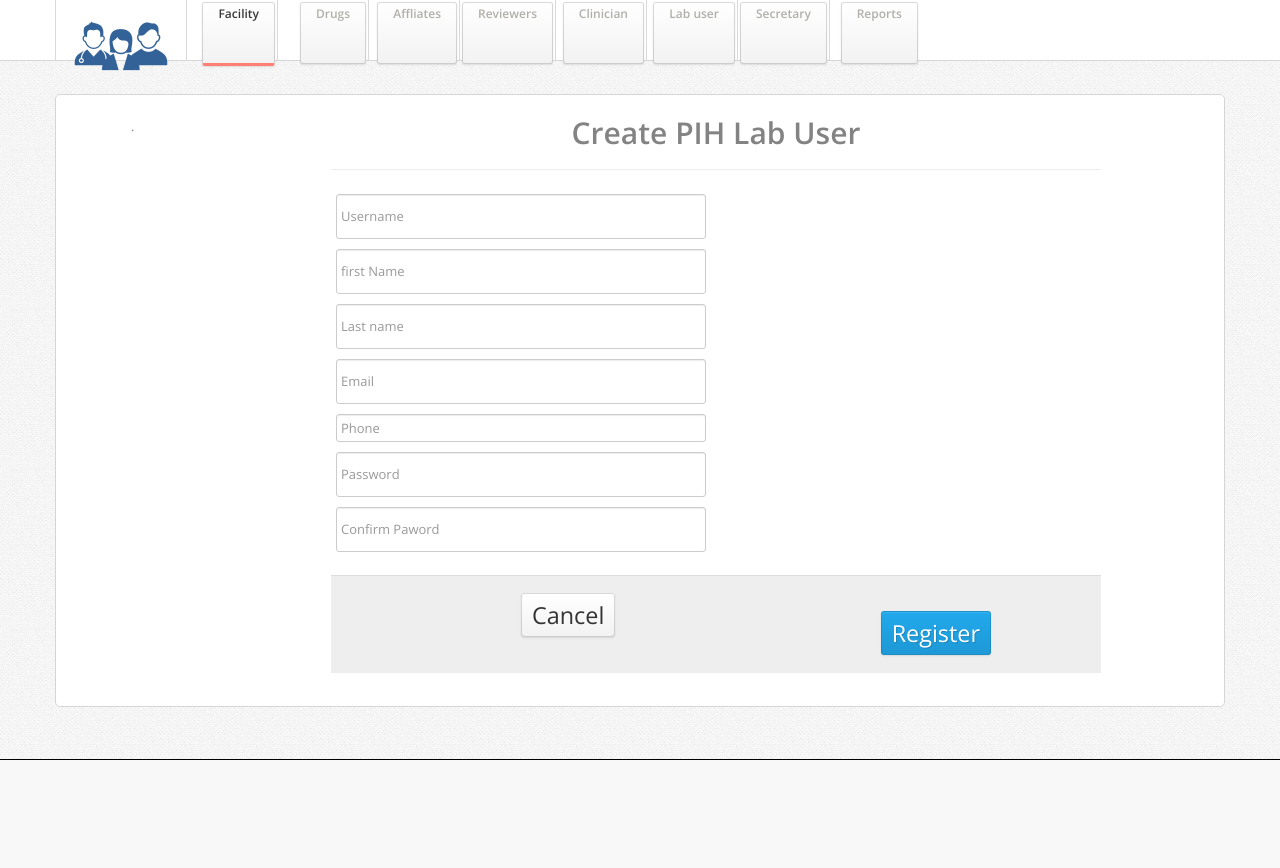
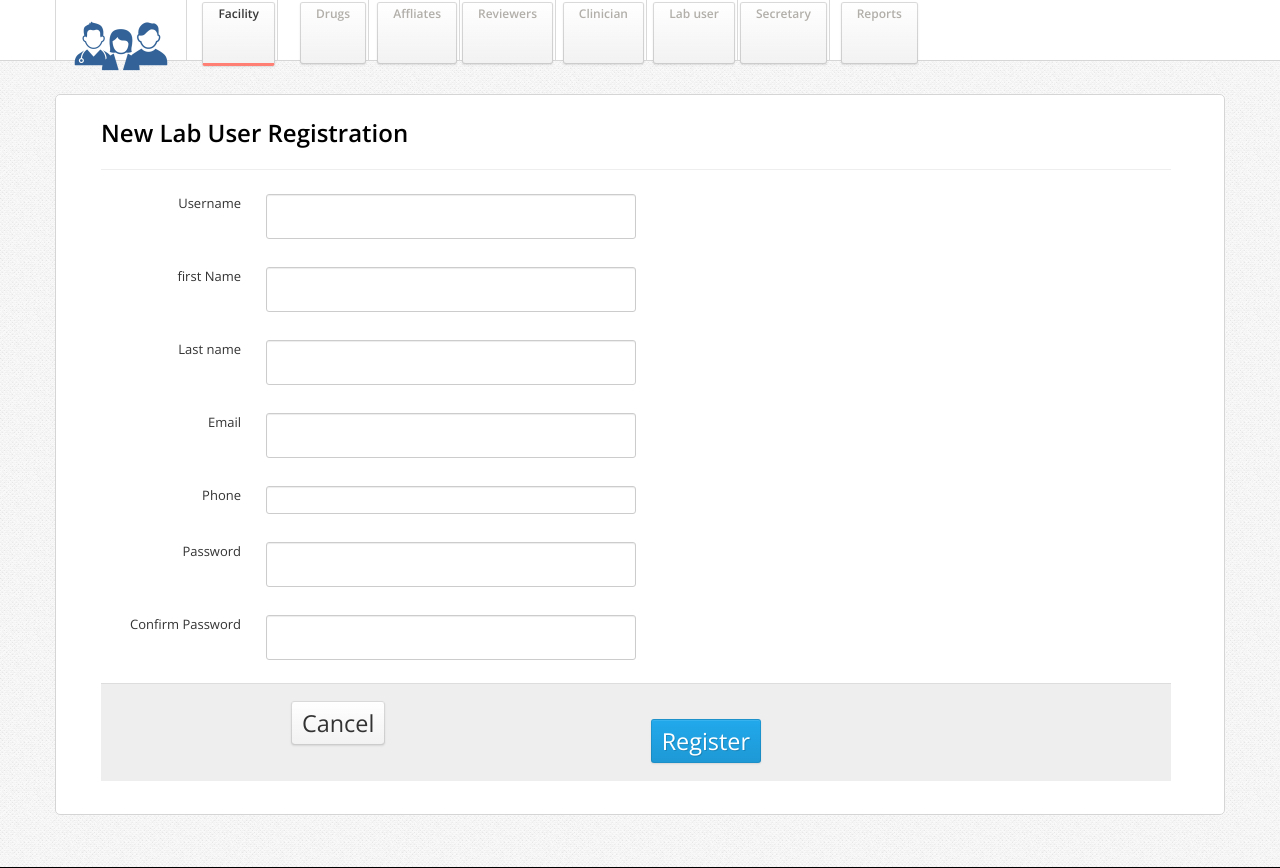
Before and after one commit to jgelbard/3rdlineart, a PHP site: page /3rdline_git/admin/dash.php?create_lab_user in a window 1280 px wide. Shown: the part 76-944 px from the top of the page. Before the commit the page ends 836 px from the top, so only its background shows below. Run offline with PHP 8.4, Linux system fonts and the light colour scheme; data that the repository does not hold is empty.

Commit message:
updated alot of things

```diff
--- a/admin/dash.php
+++ b/admin/dash.php
@@ -71,6 +71,7 @@ include ('../includes/head.php');
                       <?php
 
 include ('includes/delete_user.php');
+include ('includes/delete_facility_drug_affliates.php');
 include ('includes/insert_reviewer.php');
 include ('includes/insert_clinician.php');
 include ('includes/insert_lab_user.php');
@@ -78,7 +79,7 @@ include ('includes/insert_sec.php');
 include ('includes/insert_drug.php');
 include ('includes/insert_facility.php');
 include ('includes/insert_affliates.php');
-
+include ('includes/update_facility_drug_affliates.php');
 
 /* echo ' <div class="span11" style="border-bottom:3px solid #535469; margin:3px 0;">
        <h3>Manage Menu</h3>
@@ -120,9 +121,9 @@ if(isset($_GET['man_drugs'])){
 if(isset($_GET['create_drug'])){
  include ('includes/create_drug.php');
 }
-                if(isset($_GET['drug_edit'])){
-                                include ('includes/drug_edit.php');
-                }
+if(isset($_GET['drug_edit'])){
+include ('includes/drug_edit.php');
+}
 
 if(isset($_GET['man_affliates'])){
  include ('includes/man_affliates.php');
@@ -130,6 +131,11 @@ if(isset($_GET['man_affliates'])){
 if(isset($_GET['create_affliate'])){
  include ('includes/create_affliate.php');
 }
+
+if(isset($_GET['affliate_edit'])){
+ include ('includes/affliate_edit.php');
+}
+
 if(isset($_GET['clin'])){
  include ('includes/clinician.php');
 }
@@ -147,6 +153,9 @@ if(isset($_GET['rev'])){
 if(isset($_GET['create_clin'])){
  include ('includes/create_clin.php');
 }
+if(isset($_GET['clin_edit'])){
+ include ('includes/clinician_edit.php');
+}
 
 if(isset($_GET['create_sec'])){
  include ('includes/create_sec.php');
@@ -163,9 +172,6 @@ if(isset($_GET['reviewer'])){
 if(isset($_GET['rev_edit'])){
  include ('includes/reviewer_edit.php');
 }
-
-
-
 
 ?>
 
--- a/admin/includes/admin_facilities.php
+++ b/admin/includes/admin_facilities.php
@@ -36,7 +36,7 @@ $facility=mysqli_query( $bd,"SELECT * FROM facility");
                     <td> <p style="text-align:center"><strong>'.$facility_name.' </strong></p></td>
                     <td> <p style="text-align:center"><strong>'.$location.'</strong></p> </td>
                     <td class="td-actions"><a href="dash.php?facility_edit&id='.$facility_id.'"> Edit </i></a></td>
-                    <td class="td-actions"><a href="dash.php?facility_remove&id='.$facility_id.'" style="color:#f00"> Remove </i></a></td>
+                    <td class="td-actions"><a href="dash.php?remove_x&page=man_facility&id='.$facility_id.'" style="color:#f00" onclick ="return confirm (\'Are you sure you want to delete? You should know what you are doing.\')"> Remove </i></a></td>
                   </tr>
 
         ';
--- a/admin/includes/create_lab.php
+++ b/admin/includes/create_lab.php
@@ -1,27 +1,55 @@
-
-<div class="span2">
-    .
-</div>
+<h2 style="background-color:#fff; text-align:left; color:#000000">New Lab User Registration</h2>
+        <hr />
 
 
-        <div class="span8">
-            	<h1 style="text-align:center">Create PIH Lab User</h1>
-        <hr />
-
 <form id="edit-profile" class="form-horizontal" action="dash.php" method="post">
-
-
-                              <input type="text" class="span4" placeholder="Username" id="username"  name="username" style="margin:5px"><br />
-                              <input type="text" class="span4" placeholder="first Name" id="fname"   name="fname" style="margin:5px"><br />
-                              <input type="text" class="span4" placeholder="Last name" id="lname"   name="lname" style="margin:5px"><br />
-                              <input type="text" class="span4" placeholder="Email" id="email"  name="email" style="margin:5px"><br />
-                              <input type="tel" class="span4" placeholder="Phone" id="phone"   name="phone" style="margin:5px"><br />
-                              <input type="text" class="span4" placeholder="Password" id="firstname"   name="password" style="margin:5px"><br />
-                              <input type="text" class="span4" placeholder="Confirm Paword" id="firstname"  name="confirm_pswd" style="margin:5px"><br />
+<div class="control-group">
+				<label class="control-label" for="firstname">Username</label>
+				<div class="controls">
+                              <input type="text" class="span4" id="username"  name="username" style="margin:5px"><br />
+   	            </div>
+</div>
+<div class="control-group">
+				<label class="control-label" for="firstname">first Name</label>
+				<div class="controls">
+                              <input type="text" class="span4" id="fname"   name="fname" style="margin:5px"><br />
+                </div>
+</div>
+<div class="control-group">
+				<label class="control-label" for="firstname">Last name</label>
+				<div class="controls">
+                              <input type="text" class="span4" id="lname"   name="lname" style="margin:5px"><br />
+                </div>
+</div>
+<div class="control-group">
+				<label class="control-label" for="firstname">Email</label>
+				<div class="controls">
+                              <input type="text" class="span4" id="email"  name="email" style="margin:5px"><br />
+                </div>
+</div>
+<div class="control-group">
+				<label class="control-label" for="firstname">Phone</label>
+				<div class="controls">
+                              <input type="tel" class="span4" id="phone"   name="phone" style="margin:5px"><br />
+                 </div>
+</div>
+<div class="control-group">
+				<label class="control-label" for="firstname">Password</label>
+				<div class="controls">
+                              <input type="text" class="span4" id="firstname"   name="password" style="margin:5px"><br />
+                 </div>
+</div>
+<div class="control-group">
+				<label class="control-label" for="firstname">Confirm Password</label>
+				<div class="controls">
+                        <input type="text" class="span4" id="firstname"  name="confirm_pswd" style="margin:5px"><br />
+                 </div>
+</div>
 
 <div class="form-actions">
         <div class="span2">
-               <button class="btn" style="padding:10px; font-size:180%">Cancel</button>                                                                                                                                    </div>
+               <a href="dash.php?p" class="btn" style="padding:10px; font-size:180%">Cancel</a>
+        </div>
 
   <div class="span3">
 											<button type="submit" class="button btn btn-primary btn-large" style="padding:10px; font-size:180%" name="register_lab_user">Register</button>
@@ -30,4 +58,3 @@
 
 
 </form>
-    </div>
--- a/admin/includes/drug_edit.php
+++ b/admin/includes/drug_edit.php
@@ -12,8 +12,8 @@ $drugs=mysqli_query( $bd,"SELECT * FROM drugs where id =$drug_id");
 <h2 style="background-color:#fff; text-align:left; color:#000000">Edit Drug</h2>
         <hr />
 
-<form id="edit-profile" class="form-horizontal" action="dash.php" method="post">
-
+<form id="edit-profile" class="form-horizontal" action="dash.php?update" method="post">
+<input type="hidden" class="span3" id="id" name="id" value="<?php echo $drug_id; ?>" style="margin:5px" >
 <div class="control-group">
 			<label class="control-label" for="firstname">Regimen Line</label>
 			<div class="controls">
@@ -49,7 +49,7 @@ $drugs=mysqli_query( $bd,"SELECT * FROM drugs where id =$drug_id");
     </div>
 
     <div class="span2">
-                <button type="submit" class="button btn btn-primary btn-large" style="padding:10px; font-size:180%" name="register_drug">Register</button>
+                <button type="submit" class="button btn btn-primary btn-large" style="padding:10px; font-size:180%" name="update_drug">Register</button>
     </div>
 </div>
 </form>
--- a/admin/includes/facility_edit.php
+++ b/admin/includes/facility_edit.php
@@ -16,10 +16,11 @@ $facility=mysqli_query( $bd,"SELECT * FROM facility where id='$facility_id'");
         <hr />
 
 
-<form id="edit-profile" class="form-horizontal" action="dash.php" method="post">
+<form id="edit-profile" class="form-horizontal" action="dash.php?update" method="post">
 <div class="control-group">
 			<label class="control-label" for="firstname">Facility Name</label>
 			<div class="controls">
+                              <input type="hidden" class="span3" id="id" name="id" value="<?php echo $facility_id; ?>" style="margin:5px" >
                               <input type="text" class="span3" id="facilityName" name="facilityName" value="<?php echo $facility_name; ?>" style="margin:5px" >
 			</div>
 </div>
@@ -38,7 +39,7 @@ $facility=mysqli_query( $bd,"SELECT * FROM facility where id='$facility_id'");
 
 
 		<div class="span2">
-			<button type="submit" class="button btn btn-primary btn-large" style="padding:10px; font-size:180%" name="register_facility">Register</button>
+			<button type="submit" class="button btn btn-primary btn-large" style="padding:10px; font-size:180%" name="update_facility">Register</button>
  		</div>
 </div>
 
--- a/admin/includes/man_affliates.php
+++ b/admin/includes/man_affliates.php
@@ -31,7 +31,7 @@ $partner_org=mysqli_query( $bd,"SELECT * FROM partner_org");
                     <td> <p style="text-align:center"><strong> 3rdLPartner#0'.$partner_org_id.'</strong></p> </td>
                     <td> <p style="text-align:center"><strong>'.$partner_org_name.' </strong></p></td>
                     <td class="td-actions"><a href="dash.php?affliate_edit&id='.$partner_org_id.'"> Edit </i></a></td>
-                    <td class="td-actions"><a href="dash.php?affliate_remove&id='.$partner_org_id.'" style="color:#f00"> Remove </i></a></td>
+                    <td class="td-actions"><a href="dash.php?remove_x&page=man_affliates&id='.$partner_org_id.'" style="color:#f00" onclick ="return confirm (\'Are you sure you want to delete?\')"> Remove </i></a></td>
                   </tr>
 
         ';
--- a/admin/includes/man_drugs.php
+++ b/admin/includes/man_drugs.php
@@ -35,7 +35,7 @@ $drugs=mysqli_query( $bd,"SELECT * FROM drugs");
                     <td> <p style="text-align:center"><strong>'.$line.' </strong></p></td>
 
                     <td class="td-actions"><a href="dash.php?drug_edit&id='.$drug_id.'"> Edit </i></a></td>
-                    <td class="td-actions"><a href="dash.php?drug_remove&id='.$drug_id.'" style="color:#f00"> Remove </i></a></td>
+                    <td class="td-actions"><a href="dash.php?remove_x&page=man_drugs&id='.$drug_id.'" style="color:#f00" onclick ="return confirm (\'Are you sure you want to delete this drug?\')"> Remove </i></a></td>
                   </tr>
 
         ';
```
Also changed, not shown: admin/includes/affliate_edit.php (added, +36 -0 lines), admin/includes/clinician_edit.php (added, +98 -0 lines), admin/includes/create_affliate.php (+11 -5 lines), admin/includes/create_clin.php (+44 -11 lines), admin/includes/delete_facility_drug_affliates.php (added, +38 -0 lines), admin/includes/update_facility_drug_affliates.php (added, +72 -0 lines). Lines whose indentation alone changed are shown as unchanged.
